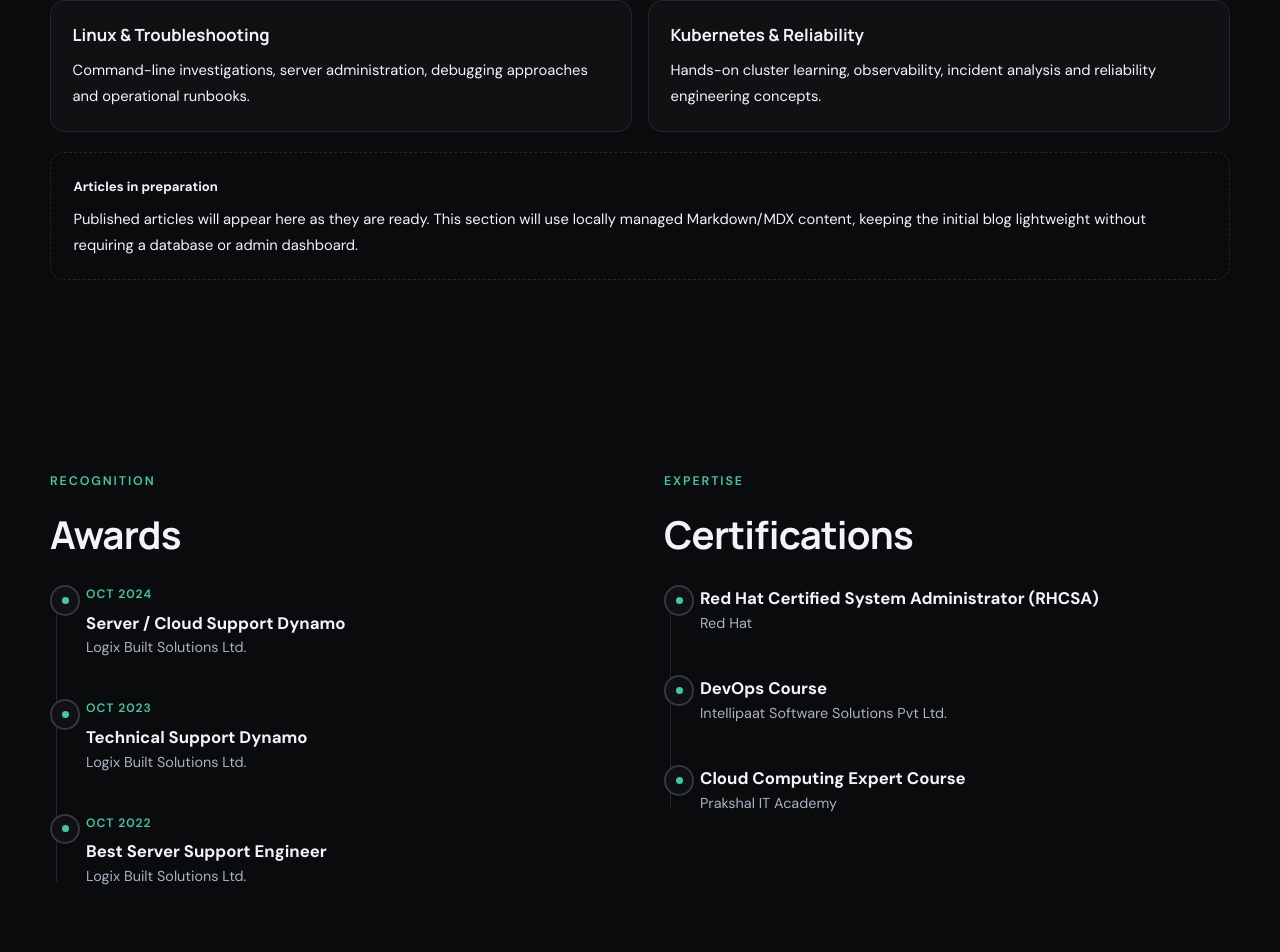
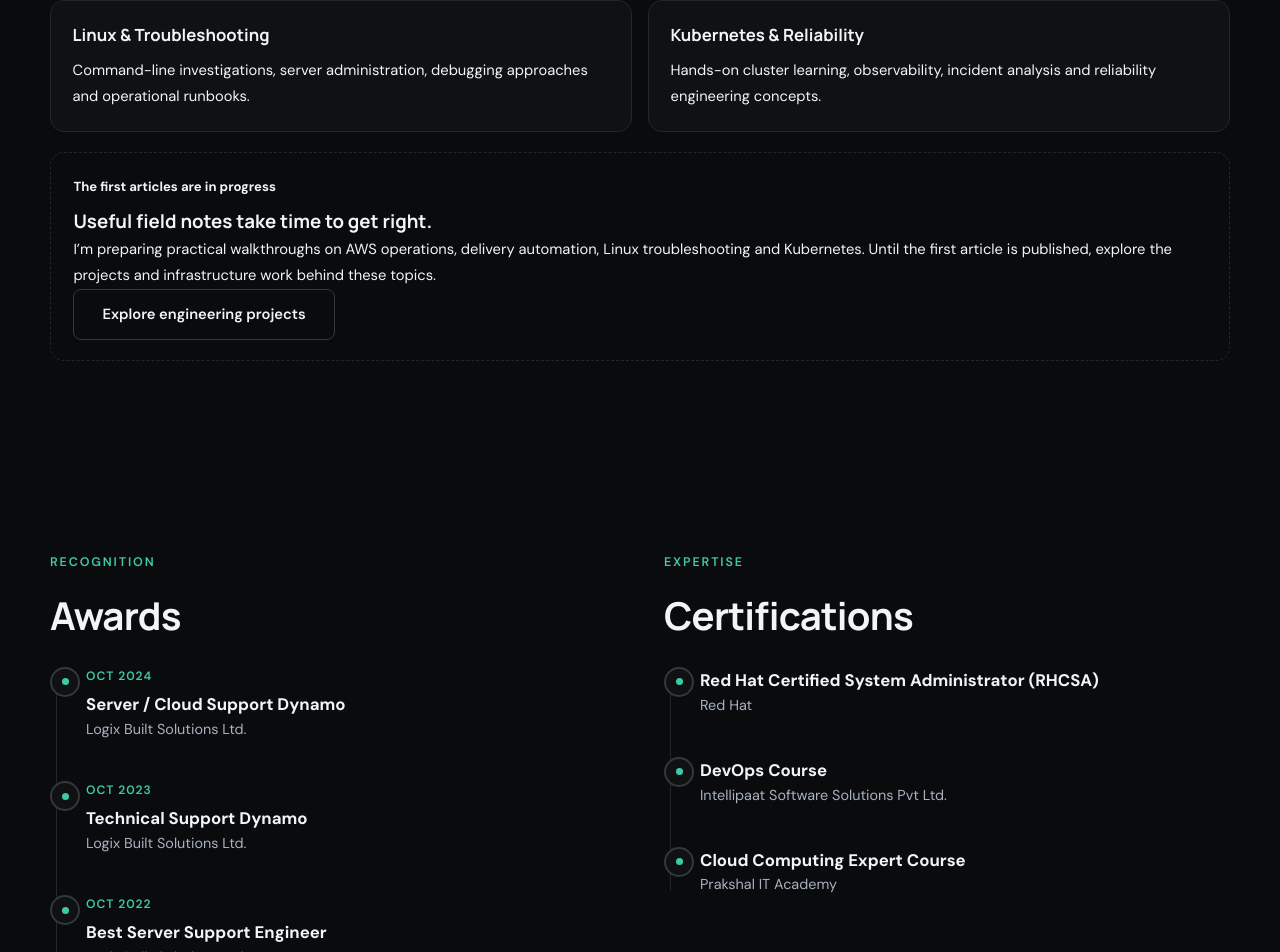
Before and after one commit to jenidevops30/portfolio, a React (Vite) app in the folder frontend/: page / in a window 1280 px wide. Shown: the part 8781-9733 px from the top of the page. Built offline with nearby package versions, Linux system fonts and the light colour scheme.

Commit message:
Improve blog empty state with focused next action

```diff
--- a/frontend/src/components/Blog.jsx
+++ b/frontend/src/components/Blog.jsx
@@ -37,12 +37,18 @@ const Blog = () => (
       </div>
 
       <div className="blog-empty-state">
-        <span className="blog-status">Articles in preparation</span>
-        <p>
-          Published articles will appear here as they are ready. This section will use
-          locally managed Markdown/MDX content, keeping the initial blog lightweight
-          without requiring a database or admin dashboard.
-        </p>
+        <div className="blog-empty-copy">
+          <span className="blog-status">The first articles are in progress</span>
+          <h3>Useful field notes take time to get right.</h3>
+          <p>
+            I’m preparing practical walkthroughs on AWS operations, delivery automation,
+            Linux troubleshooting and Kubernetes. Until the first article is published,
+            explore the projects and infrastructure work behind these topics.
+          </p>
+        </div>
+        <a className="btn-outline blog-empty-action" href="#projects">
+          Explore engineering projects
+        </a>
       </div>
     </div>
   </section>
```
